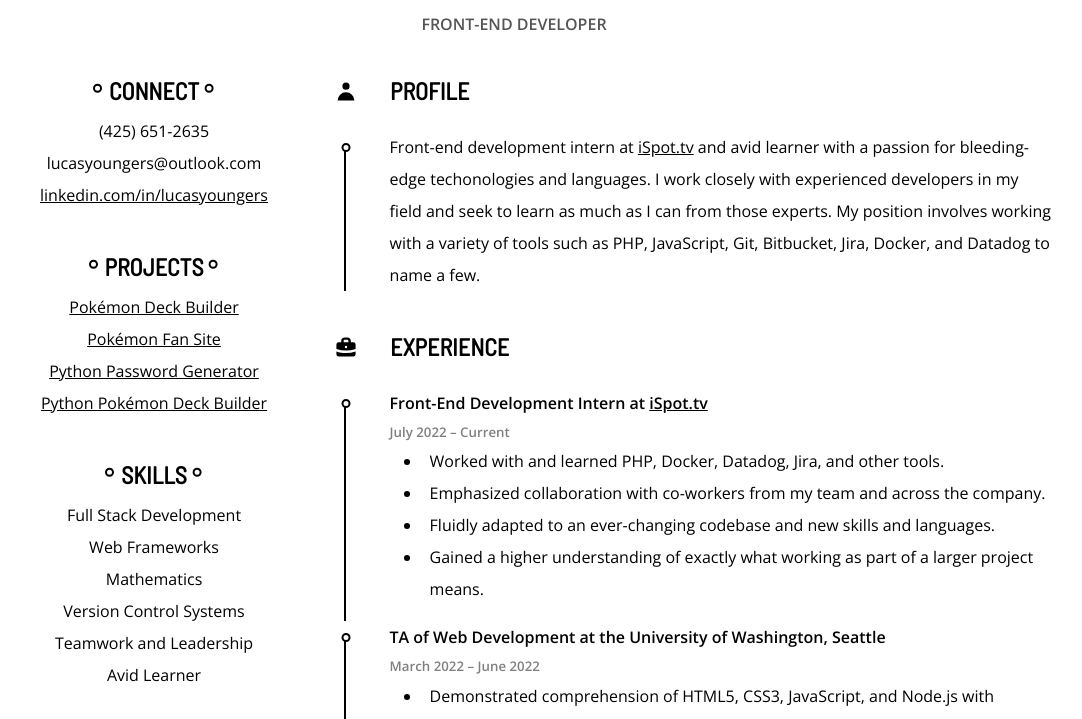
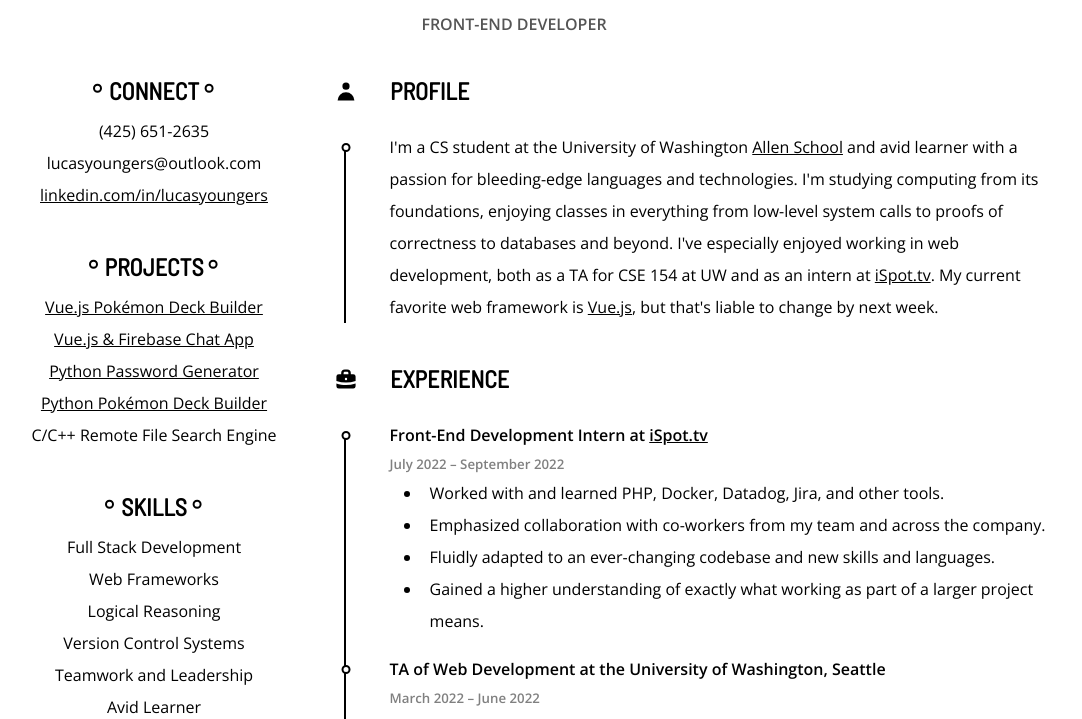
Before and after one commit to lucasyoungers/lucasyoungers.github.io, a plain HTML site: page index.html in a window 1280 px wide. Shown: the part 231-950 px from the top of the page, without its empty margins (126-1208 px from the left). Drawn offline with nearby package versions, Linux system fonts and the light colour scheme.

Commit message:
updated resume april 2023

```diff
--- a/index.html
+++ b/index.html
@@ -25,12 +25,16 @@
         </header>
         <main class="right__content">
           <p class="right__point--first">
-            Front-end development intern at <a href="https://www.ispot.tv">iSpot.tv</a>
-            and avid learner with a passion for bleeding-edge techonologies and
-            languages. I work closely with experienced developers in my field
-            and seek to learn as much as I can from those experts. My position
-            involves working with a variety of tools such as PHP, JavaScript,
-            Git, Bitbucket, Jira, Docker, and Datadog to name a few.
+            I'm a CS student at the University of Washington
+            <a href="https://www.cs.washington.edu/">Allen School</a> and avid
+            learner with a passion for bleeding-edge languages and technologies.
+            I'm studying computing from its foundations, enjoying classes in
+            everything from low-level system calls to proofs of correctness to
+            databases and beyond. I've especially enjoyed working in web
+            development, both as a TA for CSE 154 at UW and as an intern at
+            <a href="https://www.ispot.tv">iSpot.tv</a>. My current favorite
+            web framework is <a href="https://vuejs.org/">Vue.js</a>, but that's
+            liable to change by next week.
           </p>
         </main>
       </section>
@@ -45,7 +49,7 @@
         <main class="right__content">
           <section>
             <h4 class="right__content__heading right__point--first">Front-End Development Intern at <a href="https://www.ispot.tv">iSpot.tv</a></h4>
-            <h5 class="right__content__subheading">July 2022 &ndash; Current</h5>
+            <h5 class="right__content__subheading">July 2022 &ndash; September 2022</h5>
             <ul class="right__list">
               <li class="right__item">Worked with and learned PHP, Docker, Datadog, Jira, and other tools.</li>
               <li class="right__item">Emphasized collaboration with co-workers from my team and across the company.</li>
@@ -54,7 +58,7 @@
             </ul>
           </section>
           <section>
-            <h4 class="right__content__heading right__point--first">TA of Web Development at the University of Washington, Seattle</h4>
+            <h4 class="right__content__heading right__point">TA of Web Development at the University of Washington, Seattle</h4>
             <h5 class="right__content__subheading">March 2022 &ndash; June 2022</h5>
             <ul class="right__list">
               <li class="right__item">Demonstrated comprehension of HTML5, CSS3, JavaScript, and Node.js with Express at a teaching level.</li>
@@ -118,17 +122,18 @@
       </section>
       <section class="left__section">
         <h3 class="left__heading">Projects</h3>
-        <p><a href="https://github.com/lucasyoungers/UnDeck">Pokémon Deck Builder</a></p>
-        <p><a href="http://pikapost.net/">Pokémon Fan Site</a></p>
+        <p><a href="https://github.com/lucasyoungers/UnDeck-Vue">Vue.js Pokémon Deck Builder</a></p>
+        <p><a href="https://github.com/lucasyoungers/orchid">Vue.js & Firebase Chat App</a></p>
         <p><a href="https://github.com/lucasyoungers/Padlock">Python Password Generator</a></p>
         <p><a href="https://github.com/lucasyoungers/random-deck-builder">Python Pokémon Deck Builder</a></p>
+        <p>C/C++ Remote File Search Engine</p>
       </section>
       <section class="left__section">
         <h3 class="left__heading">Skills</h3>
         <ul class="no-bullets">
           <li>Full Stack Development</li>
           <li>Web Frameworks</li>
-          <li>Mathematics</li>
+          <li>Logical Reasoning</li>
           <li>Version Control Systems</li>
           <li>Teamwork and Leadership</li>
           <li>Avid Learner</li>
@@ -139,9 +144,10 @@
         <ul class="no-bullets">
           <li>JavaScript</li>
           <li>HTML &amp; CSS</li>
+          <li>Vue JS</li>
+          <li>React JS</li>
           <li>Python</li>
-          <li>React JS</li>
-          <li>PHP MVC</li>
+          <li>PHP</li>
           <li>Git</li>
           <li>Node JS with Express</li>
           <li>SQL &amp; SQLite</li>
```
